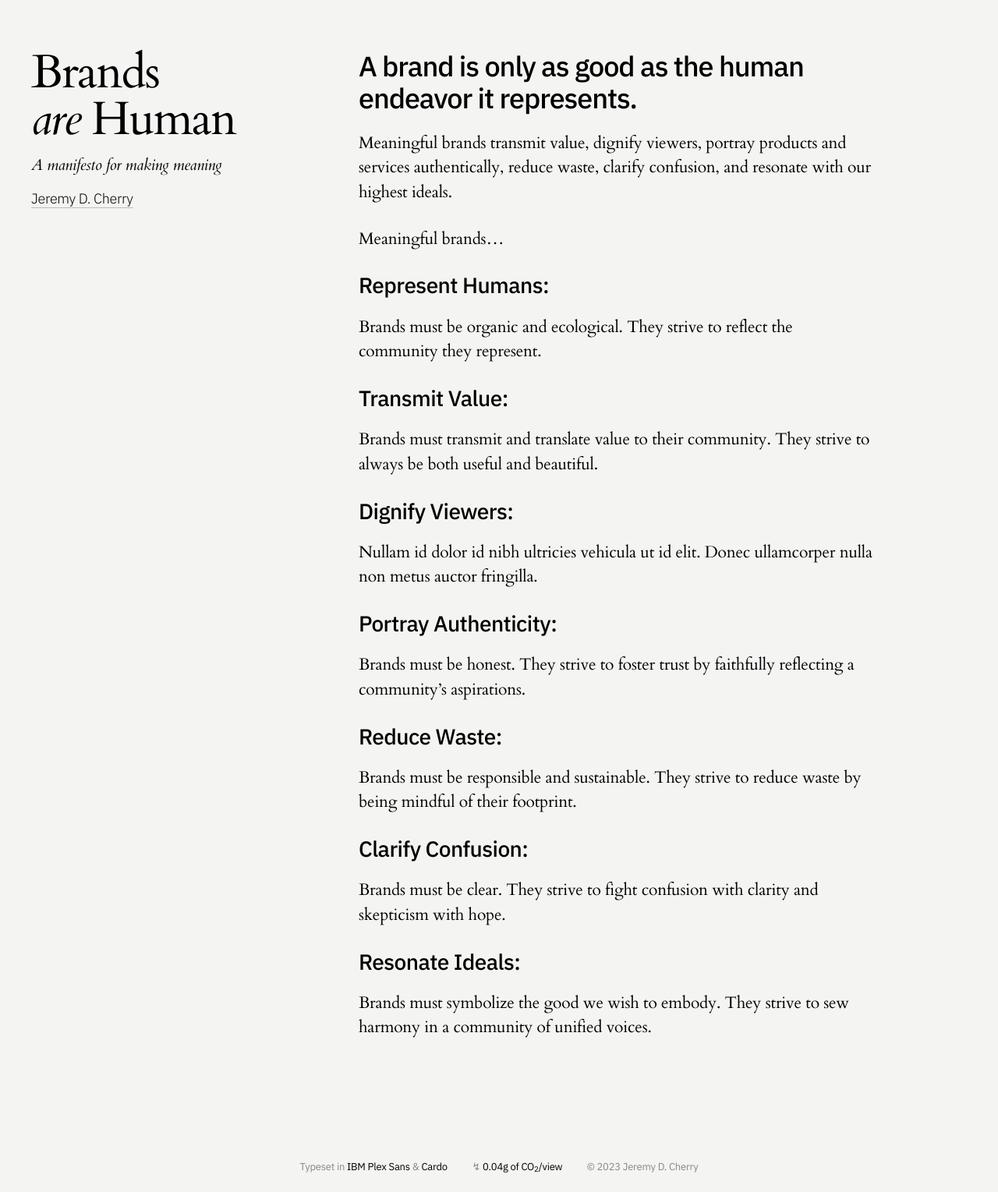
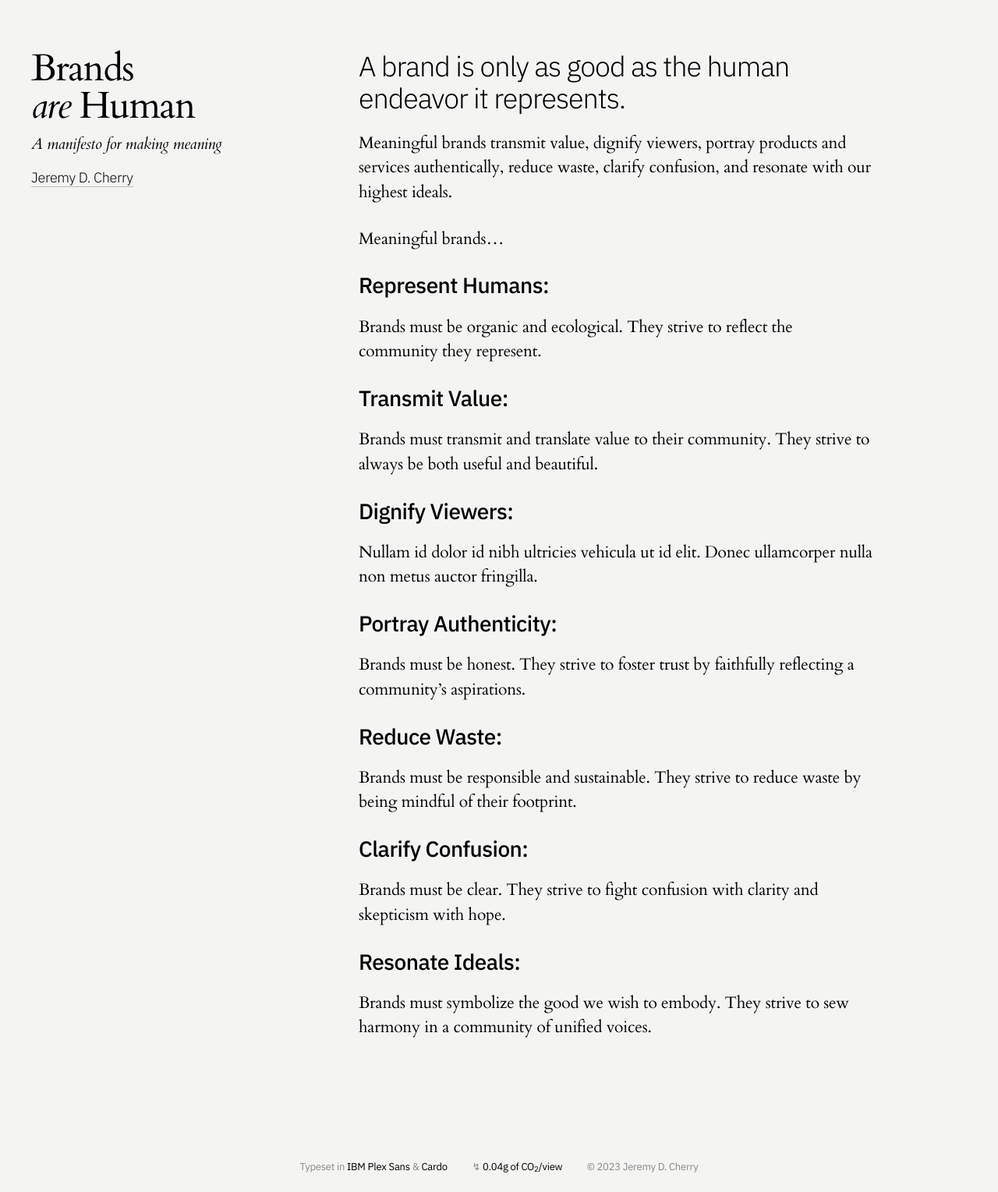
Before and after one commit to jeremydcherry/jeremydcherry.github.io, a Jekyll site: the page built from content/brands.md, in a window 1280 px wide. Shown: the whole page at 78% size. Built offline with Jekyll 4.4.1, drawn with Linux system fonts in a browser that asks for light colours.

Commit message:
Updated formatting

```diff
--- a/_sass/main.scss
+++ b/_sass/main.scss
@@ -199,7 +199,7 @@ h1{
   color: #000;
   font-family: "IBM Plex Sans", sans-serif;
   font-size: 36px;
-  font-weight: 500;
+  font-weight: 300;
   letter-spacing: -0.03em;
   line-height: 1.15;
   display: block;
@@ -246,7 +246,7 @@ h1.secondary-page-title{
 h1.manifesto-page-title{
   color: #000;
   font-family: "Cardo", sans-serif;
-  font-size: 60px;
+  font-size: 48px;
   font-weight: 400;
   letter-spacing: -0.03em;
   line-height: 1;
```
